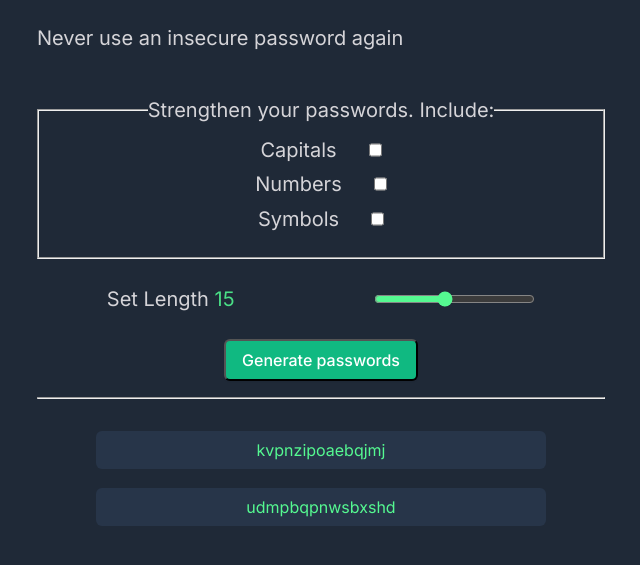
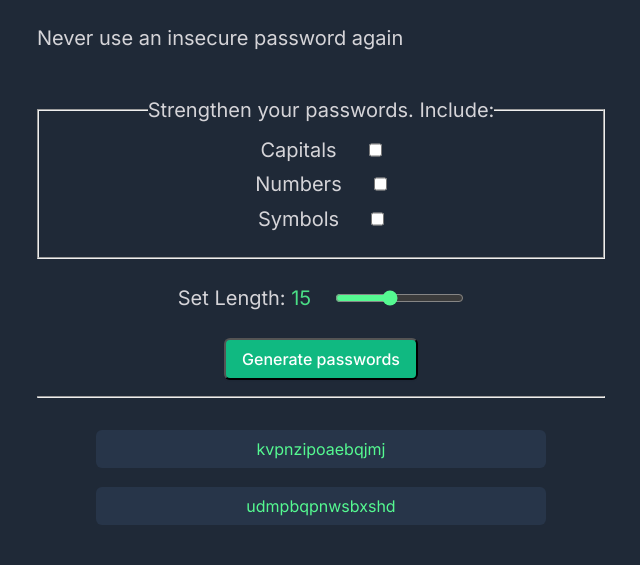
Before and after one commit to Pharma2022/password-generator, a website built with Vite: page index.html in a window 1280 px wide. Shown: the part 117-682 px from the top of the page, without its empty margins (319-959 px from the left). Built offline with nearby package versions, Linux system fonts and the light colour scheme.

Commit message:
refactored padding

```diff
--- a/index.html
+++ b/index.html
@@ -27,8 +27,8 @@
           </div>
 
         </fieldset>
-        <label for="pass-length" class="pass-length-label flex-row">
-          <span>Set Length <span id="pass-length-text" class="green-text">15</span> </span>
+        <label for="pass-length" class="pass-length-label flex-row wrap">
+          <span>Set Length: <span id="pass-length-text" class="green-text">15</span> </span>
           <input type="range" class="pass-length" id="pass-length" value="15" min="8" max="25">
         </label>
         <button class="btn-primary generate-passwords"  id="generate">Generate passwords</button>
--- a/style.css
+++ b/style.css
@@ -112,16 +112,16 @@ fieldset{
 }
 
 .pass-length-label{
-  margin-block: 1rem;
+  margin-block: .7rem;
   align-items: center;
-  justify-content: space-around;
+  justify-content: center;
   text-align: center;
+  gap:1.5rem;
+  padding: 1rem;
 
 
 }
 .pass-length{
-
-  padding: 1rem;
   accent-color: var(--green-tertiary);
 
 }
```
